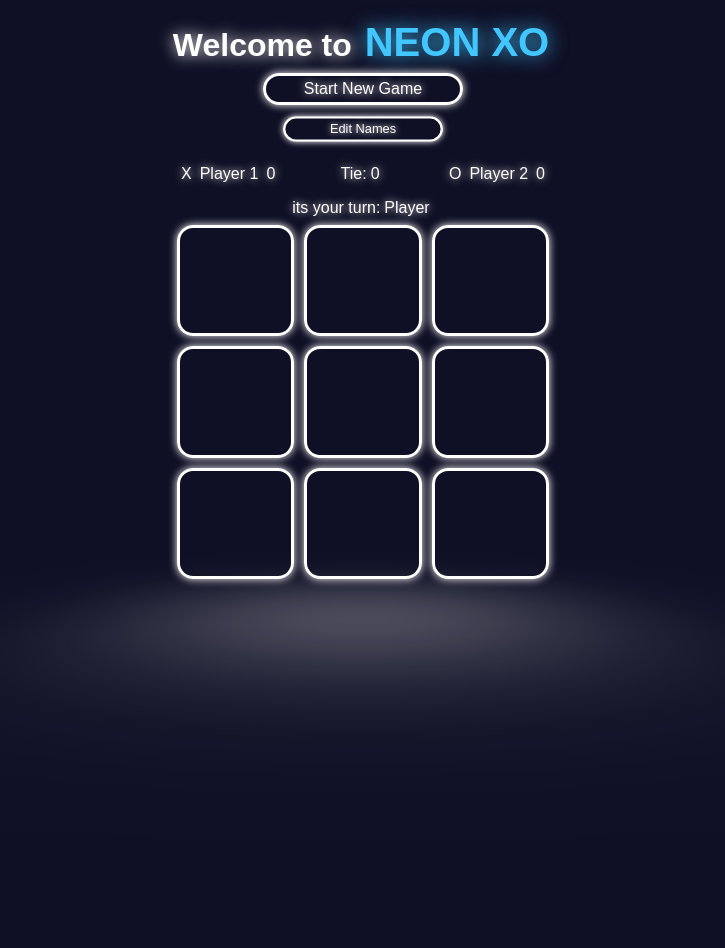
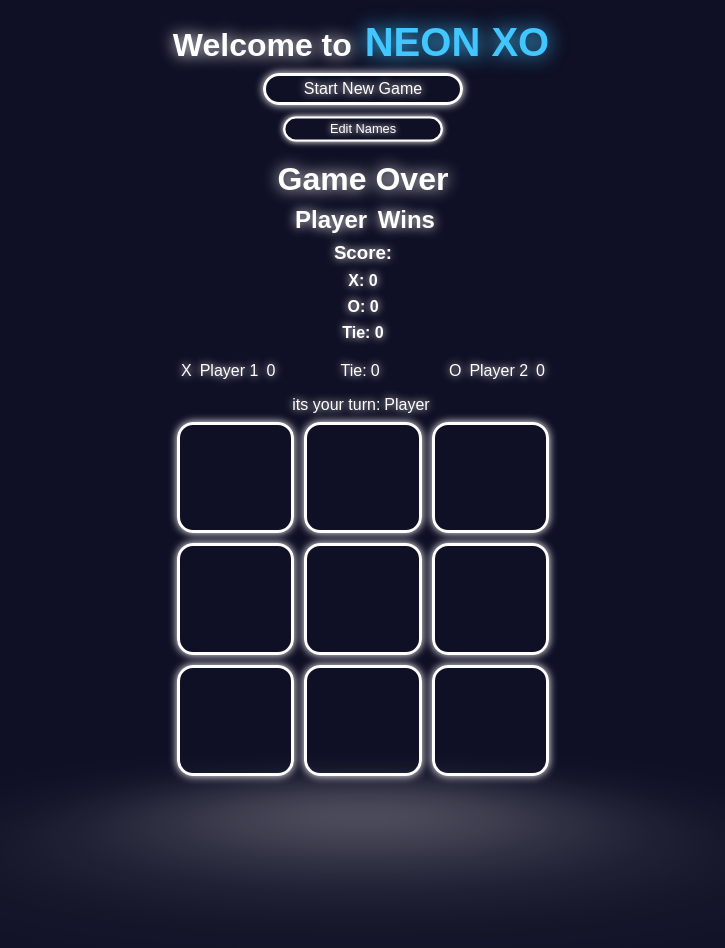
Before and after one commit to motazhaj/XO-Game, a plain HTML site: page index.html in a window 1280 px wide. Shown: the whole page, without its empty margins (277-1002 px from the left). Before the commit the page ends 809 px from the top, so only its background shows below. Drawn offline with Linux system fonts and the light colour scheme; a web font is replaced by a local one.

Commit message:
Add game over screen

```diff
--- a/index.html
+++ b/index.html
@@ -47,6 +47,15 @@
           </div>
         </form>
       </aside>
+
+      <aside id="game-over">
+        <h1>Game Over</h1>
+        <h2><span id="winnerName">Player</span> Wins</h2>
+        <h3>Score:</h3>
+        <h4>X: 0</h4>
+        <h4>O: 0</h4>
+        <h4>Tie: 0</h4>
+      </aside>
     </header>
 
     <section id="hud">
```
